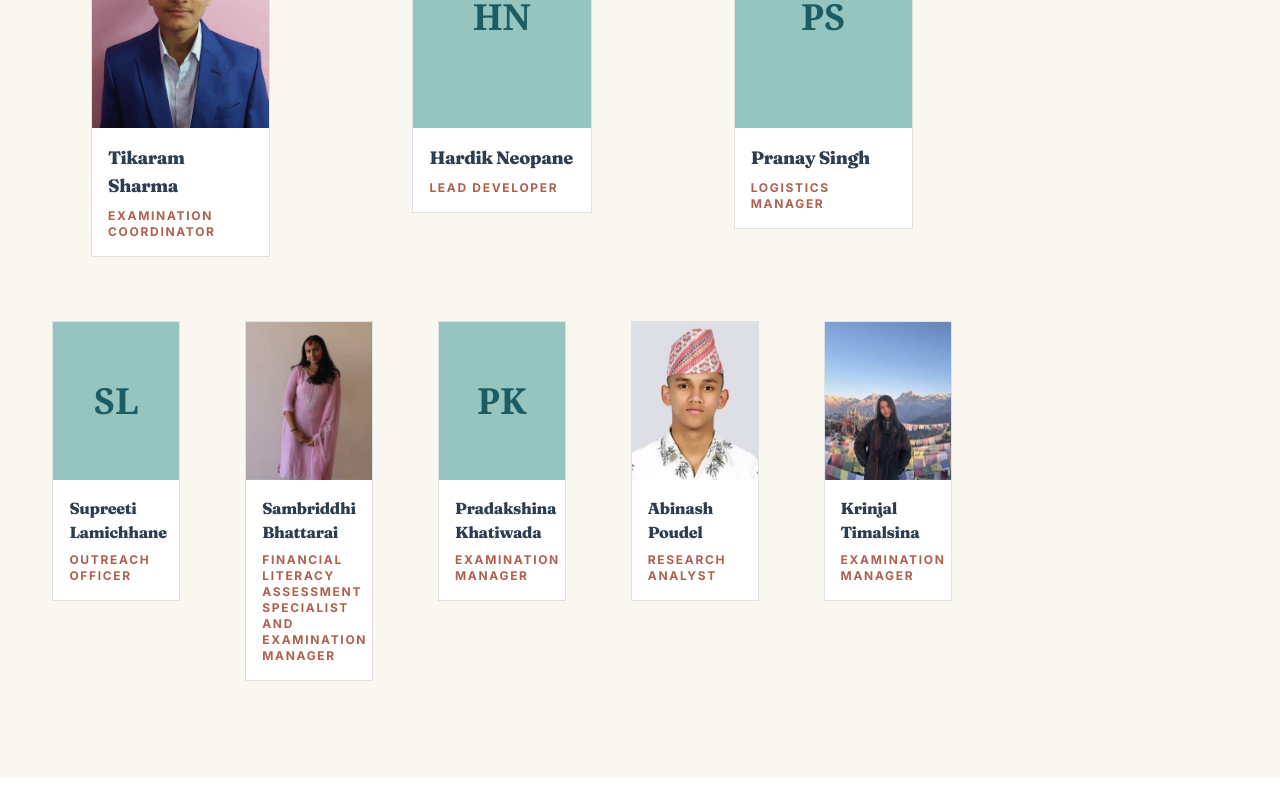
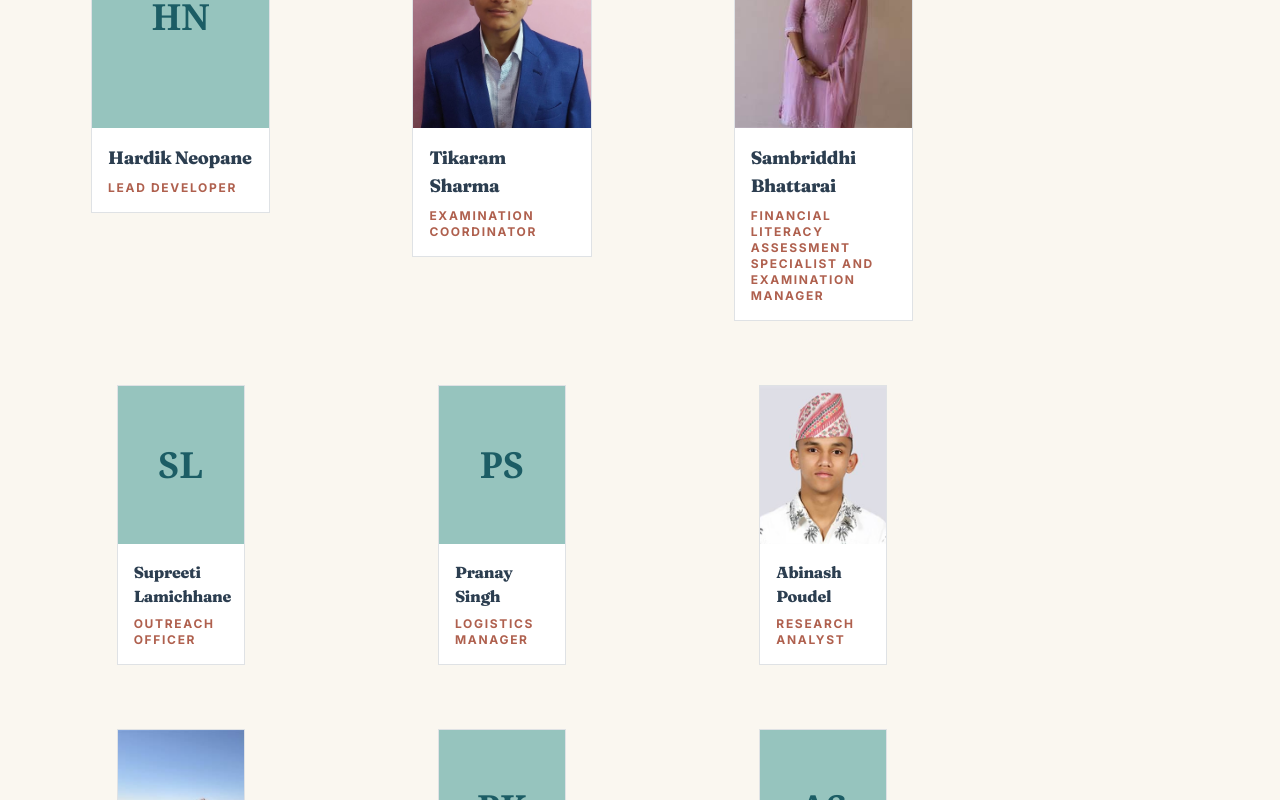
Before and after one commit to HardikNeo/NAFO, a React (Vite) app: page /about in a window 1280 px wide. Shown: the part 2300-3100 px from the top of the page. Built offline with nearby package versions, Linux system fonts and the light colour scheme; no server answers; the database is empty.

Commit message:
Reorder team rows and add Aarya Sharma

```diff
--- a/src/components/Team.jsx
+++ b/src/components/Team.jsx
@@ -14,19 +14,22 @@ const teamRows = [
     { name: "Piyush Joshi", role: "Outreach Director and Examination Manager" },
   ],
   [
+    { name: "Hardik Neopane", role: "Lead Developer" },
     { name: "Tikaram Sharma", role: "Examination Coordinator" },
-    { name: "Hardik Neopane", role: "Lead Developer" },
-    { name: "Pranay Singh", role: "Logistics Manager" },
-  ],
-  [
-    { name: "Supreeti Lamichhane", role: "Outreach Officer" },
     {
       name: "Sambriddhi Bhattarai",
       role: "Financial Literacy Assessment Specialist and Examination Manager",
     },
+  ],
+  [
+    { name: "Supreeti Lamichhane", role: "Outreach Officer" },
+    { name: "Pranay Singh", role: "Logistics Manager" },
+    { name: "Abinash Poudel", role: "Research Analyst" },
+  ],
+  [
+    { name: "Krinjal Timalsina", role: "Examination Manager" },
     { name: "Pradakshina Khatiwada", role: "Examination Manager" },
-    { name: "Abinash Poudel", role: "Research Analyst" },
-    { name: "Krinjal Timalsina", role: "Examination Manager" },
+    { name: "Aarya Sharma", role: "Documentation Specialist; Examination Manager" },
   ],
 ];
 
```
